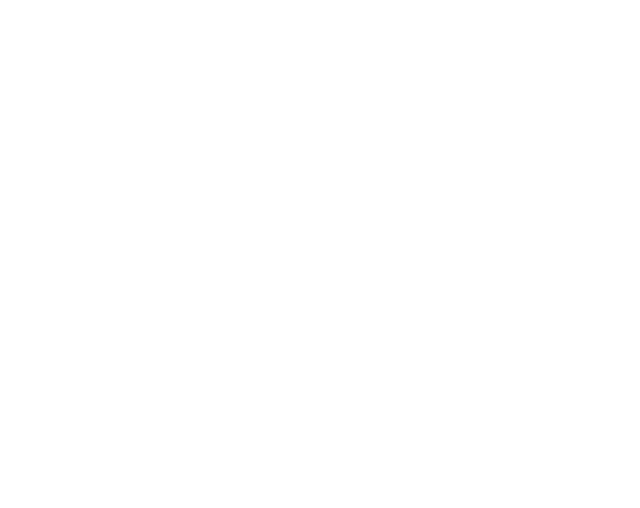
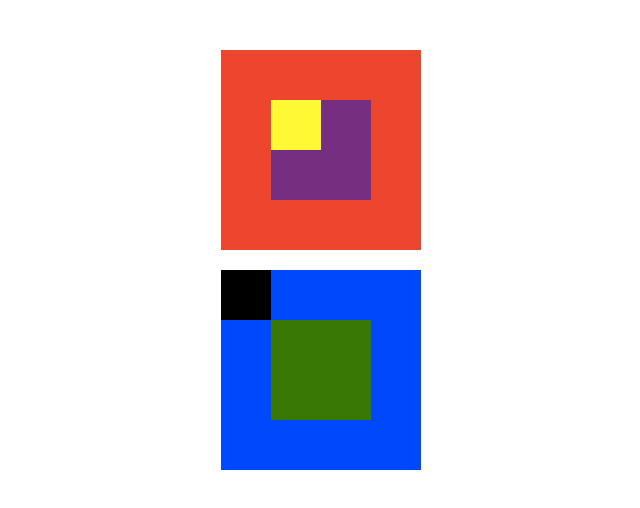
Before and after one commit to GlisseLisbeth/Esquemas, a plain HTML site: page index.html in a window 1280 px wide. Shown: the whole page, without its empty margins (319-959 px from the left). Drawn offline with Linux system fonts and the light colour scheme.

Commit message:
Add esquemas js y css

```diff
--- a/assets/css/main.css
+++ b/assets/css/main.css
@@ -1,4 +1,24 @@
 body{
   margin: 0;
-  padding: 0;
+  padding: 50px 0;
+  text-align: center;
+  text-align: -ms-center;
+  text-align: -moz-center;
+  text-align: -o-center;
+  text-align: -webkit-center;
 }
+
+.boxMax{
+  width: 200px;
+  height: 200px;
+}
+
+.box{
+  width: 100px;
+  height: 100px;
+}
+
+.boxMin{
+  width: 50px;
+  height: 50px;
+}
--- a/assets/js/main.js
+++ b/assets/js/main.js
@@ -0,0 +1,43 @@
+window.addEventListener('load', function(){
+  var body = document.getElementsByTagName('body')[0];
+  var boxMax;
+  for (var i = 0; i < 2; i++) {
+    boxMax = createBox(body,'boxMax');
+    if(i == 0){
+      boxMax.classList.toggle('red');
+      boxMax.style.background = "#ED462F";
+      boxMax.style.marginBottom = "20px";
+      var box = createBox(boxMax,'box');
+      box.classList.toggle('purple');
+      box.style.background = "#752E80";
+      box.style.position = "relative";
+      box.style.top = "50px";
+      boxMin = createBox(box,'boxMin');
+      boxMin.classList.toggle('yellow');
+      boxMin.style.background = "#FFF835";
+      boxMin.style.position = "absolute";
+    }
+    else{
+      boxMax.classList.toggle('blue');
+      boxMax.style.background = "#0048FB";
+      boxMax.style.position = "relative";
+      var box = createBox(boxMax,'box');
+      box.classList.toggle('green');
+      box.style.background = "#387804";
+      box.style.position = "relative";
+      box.style.top = "50px";
+      boxMin = createBox(boxMax,'boxMin');
+      boxMin.classList.toggle('black');
+      boxMin.style.background = "#000000";
+      boxMin.style.position = "absolute";
+      boxMin.style.top = "0";
+    }
+  }
+});
+
+function createBox(divParent, nameBox){
+  var divChild = document.createElement('div');
+  divChild.setAttribute('class',nameBox);
+  divParent.appendChild(divChild);
+  return divChild;
+}
```
